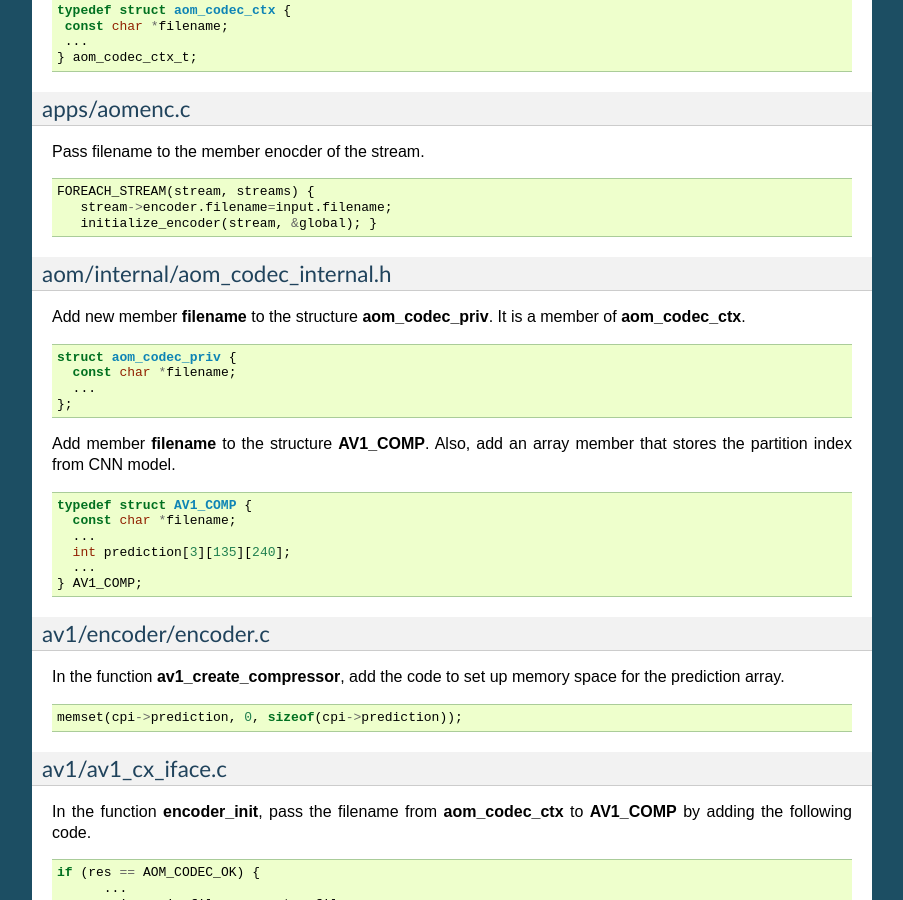
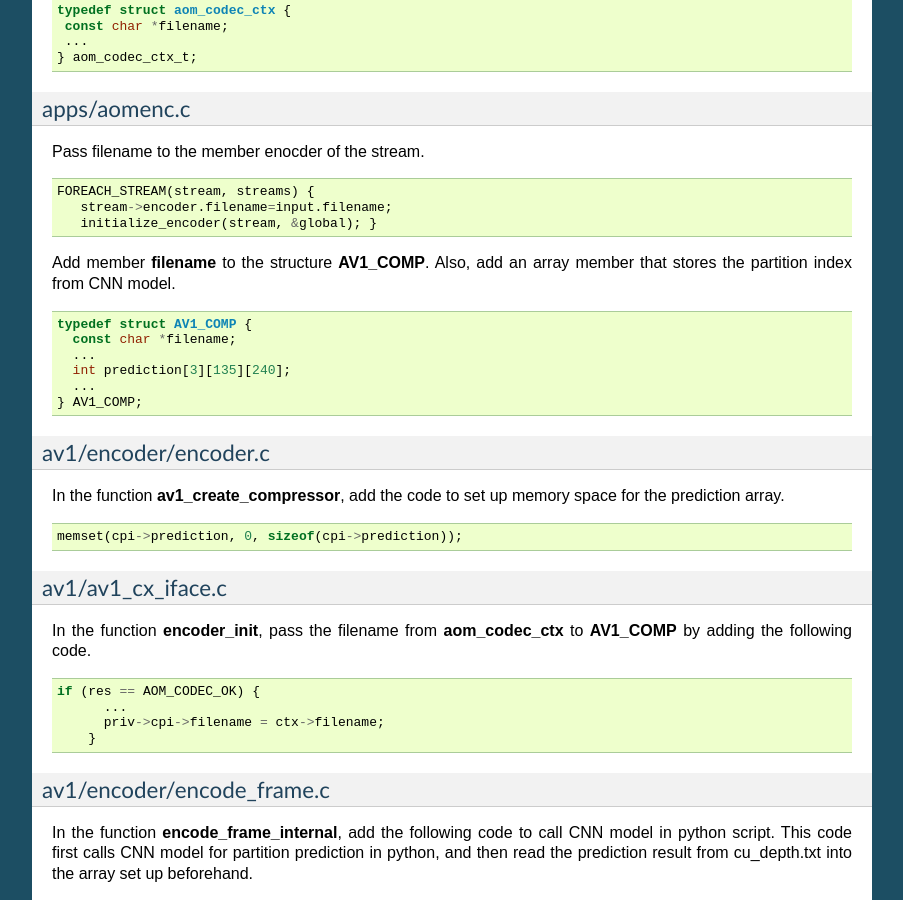
Before and after one commit to epadam/CNN-AV1-intra-encoder, a Sphinx documentation site: the page built from source/source_code.rst, in a window 1280 px wide and 900 px high, scrolled down 1593 px. Shown: the whole window, without its empty margins (198-1101 px from the left). Built offline with Sphinx 7.4.7, drawn with Linux system fonts in a browser that asks for light colours; some of the changed text lies outside the part shown.

Commit message:
Update source_code.rst

```diff
--- a/source/source_code.rst
+++ b/source/source_code.rst
@@ -129,22 +129,9 @@ Pass filename to the member enocder of the stream.
 
 
 -----------------------------------
-aom/internal/aom_codec_internal.h
------------------------------------
-
-Add new member **filename** to the structure **aom_codec_priv**. It is a member of **aom_codec_ctx**.
-
-.. code-block:: c
-
-  struct aom_codec_priv {
-    const char *filename;
-    ...
-  };
-
-
------------------------------------
 av1/encoder/encoder.h
 ------------------------------------
+
 Add member **filename** to the structure **AV1_COMP**. Also, add an array member that stores the partition index from CNN model.
 
 .. code-block:: c
```
